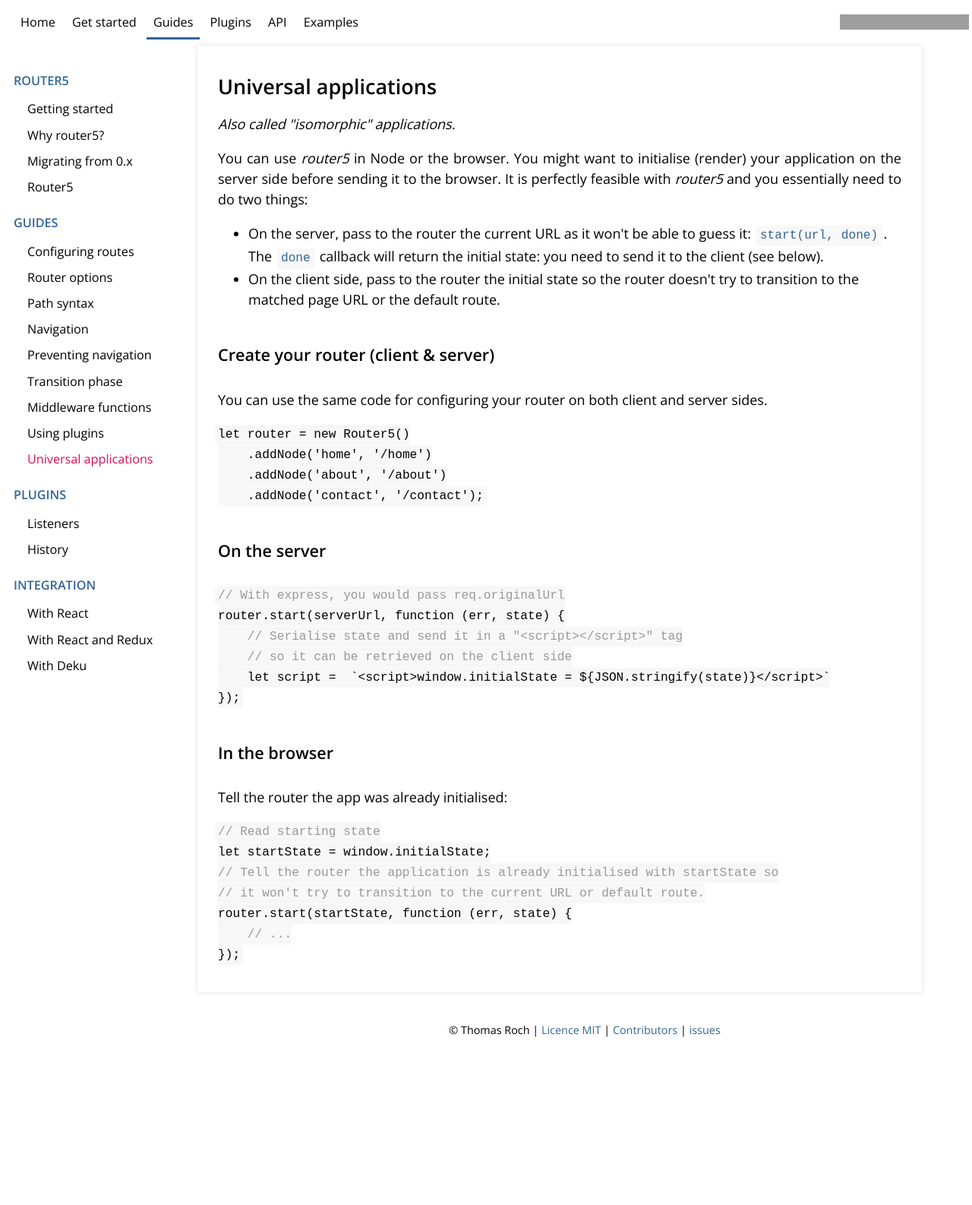
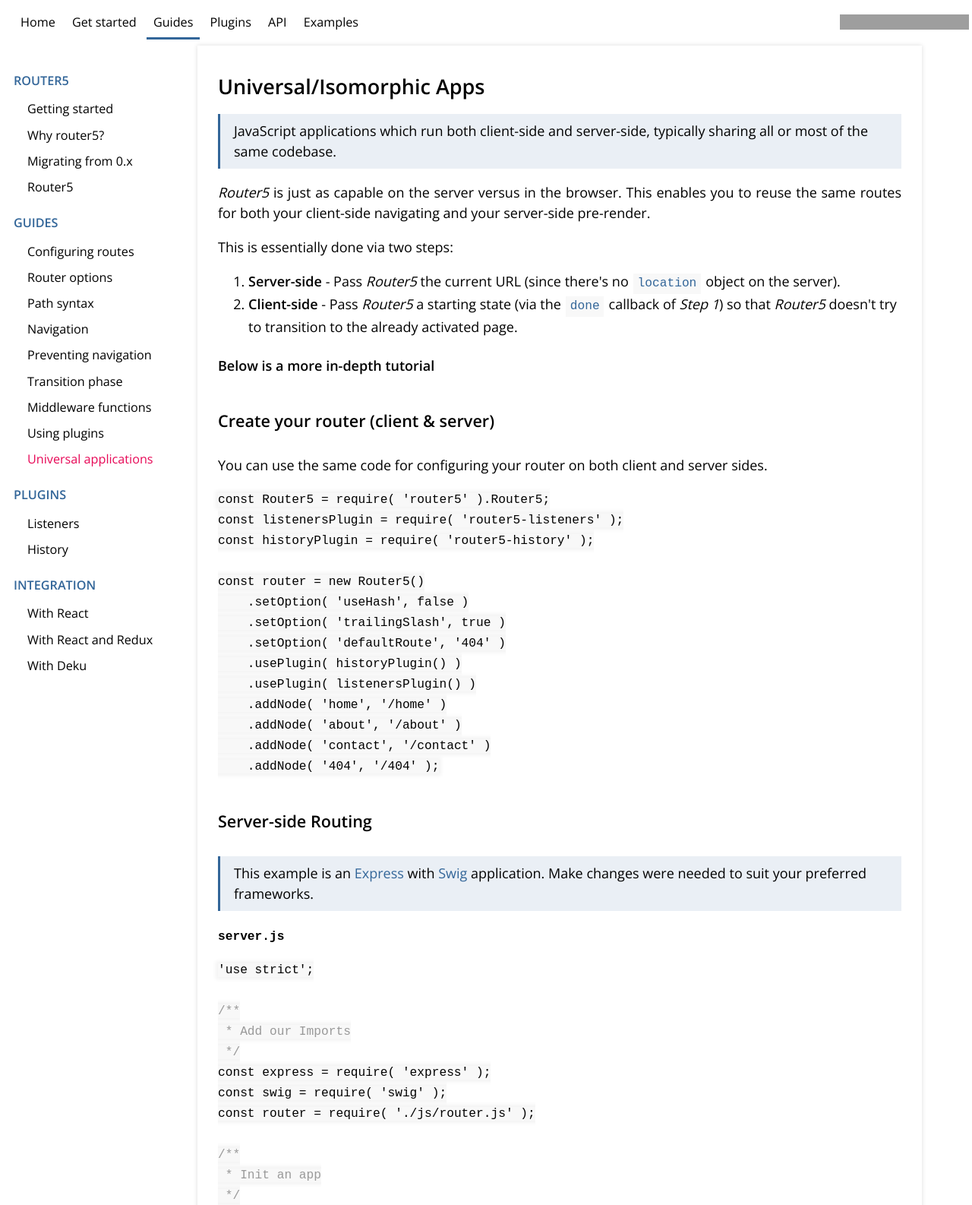
Before and after one commit to router5/router5.github.io, a website: page docs/universal-applications.html in a window 1280 px wide. Shown: the top 1586 px of the page at 76% size. Before the commit the page ends 1387 px from the top, so only its background shows below. Drawn offline with nearby package versions, Linux system fonts and the light colour scheme; grey boxes are pictures that could not be loaded; a small style sheet from the web is missing.

Commit message:
Update universal applications docs

```diff
--- a/docs/universal-applications.html
+++ b/docs/universal-applications.html
@@ -87,42 +87,126 @@
     </aside>
 
     <main>
-        <h1 id="universal-applications">Universal applications</h1>
-<p><em>Also called &quot;isomorphic&quot; applications.</em></p>
-<p>You can use <em>router5</em> in Node or the browser. You might want to initialise (render) your application
-on the server side before sending it to the browser. It is perfectly feasible with <em>router5</em> and
-you essentially need to do two things:</p>
-<ul>
-<li>On the server, pass to the router the current URL as it won&#39;t be able to guess it: <code>start(url, done)</code>.
-The <code>done</code> callback will return the initial state: you need to send it to the client (see below).</li>
-<li>On the client side, pass to the router the initial state so the router doesn&#39;t try to transition
-to the matched page URL or the default route.</li>
-</ul>
+        <h1 id="universal-isomorphic-apps">Universal/Isomorphic Apps</h1>
+<blockquote>
+<p>JavaScript applications which run both client-side and server-side, typically sharing all or most of the same codebase.</p>
+</blockquote>
+<p><em>Router5</em> is just as capable on the server versus in the browser. This enables you to reuse the same routes for both your client-side navigating and your server-side pre-render.</p>
+<p>This is essentially done via two steps:</p>
+<ol>
+<li><strong>Server-side</strong> - Pass <em>Router5</em> the current URL (since there&#39;s no <code>location</code> object on the server).</li>
+<li><strong>Client-side</strong> - Pass <em>Router5</em> a starting state (via the <code>done</code> callback of <em>Step 1</em>) so that <em>Router5</em> doesn&#39;t try to transition to the already activated page.</li>
+</ol>
+<h4 id="below-is-a-more-in-depth-tutorial">Below is a more in-depth tutorial</h4>
 <h2 id="create-your-router-client-server-">Create your router (client &amp; server)</h2>
 <p>You can use the same code for configuring your router on both client and server sides.</p>
-<pre><code class="lang-javascript javascript">let router = new Router5()
-    .addNode(&#39;home&#39;, &#39;/home&#39;)
-    .addNode(&#39;about&#39;, &#39;/about&#39;)
-    .addNode(&#39;contact&#39;, &#39;/contact&#39;);
+<pre><code class="lang-js">const Router5 = require( &#39;router5&#39; ).Router5;
+const listenersPlugin = require( &#39;router5-listeners&#39; );
+const historyPlugin = require( &#39;router5-history&#39; );
+
+const router = new Router5()
+    .setOption( &#39;useHash&#39;, false )
+    .setOption( &#39;trailingSlash&#39;, true )
+    .setOption( &#39;defaultRoute&#39;, &#39;404&#39; )
+    .usePlugin( historyPlugin() )
+    .usePlugin( listenersPlugin() )
+    .addNode( &#39;home&#39;, &#39;/home&#39; )
+    .addNode( &#39;about&#39;, &#39;/about&#39; )
+    .addNode( &#39;contact&#39;, &#39;/contact&#39; )
+    .addNode( &#39;404&#39;, &#39;/404&#39; );
 </code></pre>
-<h2 id="on-the-server">On the server</h2>
-<pre><code class="lang-javascript javascript">// With express, you would pass req.originalUrl
-router.start(serverUrl, function (err, state) {
-    // Serialise state and send it in a &quot;&lt;script&gt;&lt;/script&gt;&quot; tag
-    // so it can be retrieved on the client side
-    let script =  `&lt;script&gt;window.initialState = ${JSON.stringify(state)}&lt;/script&gt;`
-});
+<h2 id="server-side-routing">Server-side Routing</h2>
+<blockquote>
+<p>This example is an <a href="http://expressjs.com/">Express</a> with <a href="http://paularmstrong.github.io/swig/">Swig</a> application. Make changes were needed to suit your preferred frameworks.</p>
+</blockquote>
+<p><strong><code>server.js</code></strong></p>
+<pre><code class="lang-javascript javascript">&#39;use strict&#39;;
+
+/**
+ * Add our Imports
+ */
+const express = require( &#39;express&#39; );
+const swig = require( &#39;swig&#39; );
+const router = require( &#39;./js/router.js&#39; );
+
+/**
+ * Init an app
+ */
+const app = express();
+
+/**
+ * Set Swig as the HTML engine
+ */
+app.engine( &#39;html&#39;, swig.renderFile );
+
+/**
+ * Use Swig on our HTML
+ */
+app.set( &#39;view engine&#39;, &#39;html&#39; );
+app.set( &#39;views&#39;, &#39;./views&#39; );
+
+/**
+ * Listen to any and all URLs
+ */
+app.get( &#39;*&#39;, function loadSite( req, res ) {
+
+    // Start Router5 and send it the original URL from Express
+    router.start( req.originalUrl, function done( state ) {
+
+        // Send our JSON-encoded state to Swig
+        res.render( &#39;base&#39;, {
+            initialState: JSON.stringify( state )
+        } );
+
+        // Stop the router when we&#39;re done
+        router.stop();
+
+    });
+
+} );
+
+/**
+ * Start the App
+ */
+app.listen( 8080, function logServerStart() {
+    console.log( &#39;Server is listening on port 8080...&#39; );
+} );
 </code></pre>
-<h2 id="in-the-browser">In the browser</h2>
-<p>Tell the router the app was already initialised:</p>
-<pre><code class="lang-javascript javascript">// Read starting state
-let startState = window.initialState;
-// Tell the router the application is already initialised with startState so
-// it won&#39;t try to transition to the current URL or default route.
-router.start(startState, function (err, state) {
-    // ...
-});
+<p><strong><code>base.html</code></strong></p>
+<pre><code class="lang-html">&lt;!doctype html&gt;
+&lt;html lang=&quot;en-US&quot;&gt;
+
+    &lt;head&gt;
+        &lt;title&gt;Example Server-side Routing&lt;/title&gt;
+    &lt;/head&gt;
+
+    &lt;body&gt;
+        &lt;script src=&quot;/js/router.js&quot;&gt;&lt;/script&gt;
+        &lt;script type=&quot;text/javascript&quot;&gt;
+            /**
+             * Load the App&#39;s inital state from the server
+             * @type {JSON}
+             */
+            var initialState = JSON.parse(&#39;{{ initialState | safe }}&#39;);
+
+
+            /**
+             * Start our Router
+             * @param  {Error} error  Router start error
+             * @param  {Object} state State Object
+             * @return {undefined}
+             */
+            app.router.start(initialState, function(error, state) {
+                if (error) console.error(&#39;router error&#39;, error);
+            });
+        &lt;/script&gt;
+    &lt;/body&gt;
+
+&lt;/html&gt;
 </code></pre>
+<p>From here forth, you can continue to use Router5 as if it was a regular Single-Page Application.</p>
+<h3 id="important-to-remember-pass-in-an-object">Important to Remember - Pass in an Object</h3>
+<p>It is important to remember that <code>Router5.start()</code> <strong>does NOT</strong> parse your starting state for you. If you pass in a <code>String</code> instead of an <code>Object</code> <em>Router5</em> will attempt to navigate to the path of that string.</p>
 
     </main>
 
```
Also changed, not shown: _guides/universal-applications.md (+1 -1 lines).
